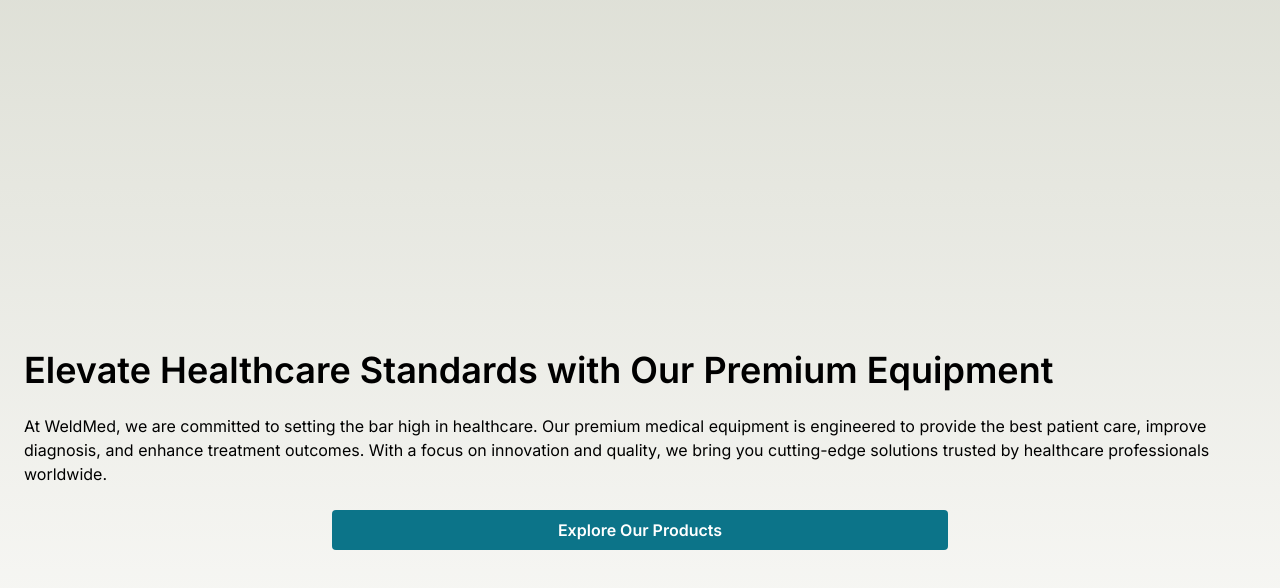
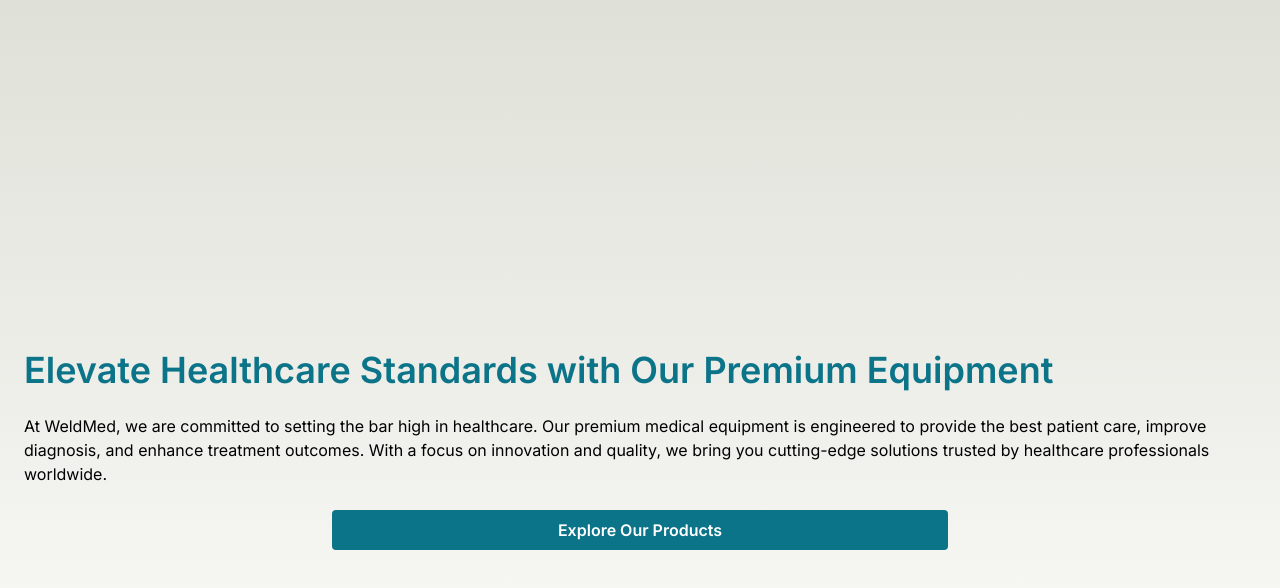
Before and after one commit to musaakhmed/msr-trading, a Next.js app: page / in a window 1280 px wide. Shown: the part 202-790 px from the top of the page. Built offline with nearby package versions, Linux system fonts and the light colour scheme.

Commit message:
h1 color

```diff
--- a/components/ui/Hero/Hero.tsx
+++ b/components/ui/Hero/Hero.tsx
@@ -15,7 +15,7 @@ export default function Hero() {
                             duration: 1.5,
                         },
                     }}
-                    className='text-4xl font-semibold'
+                    className='text-4xl font-semibold text-cerulean-500'
                 >
                     Elevate Healthcare Standards with Our Premium Equipment
                 </motion.h1>
```
